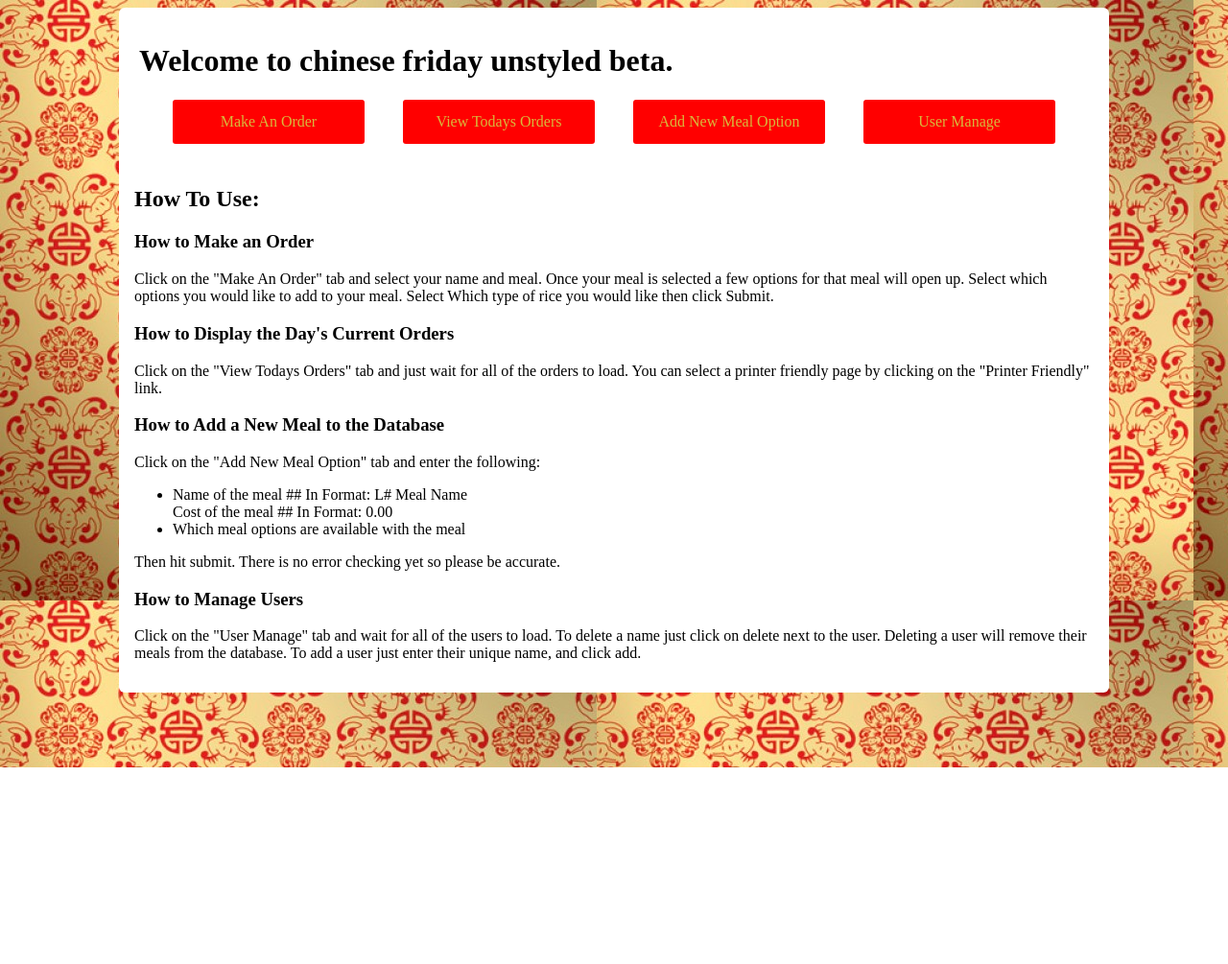
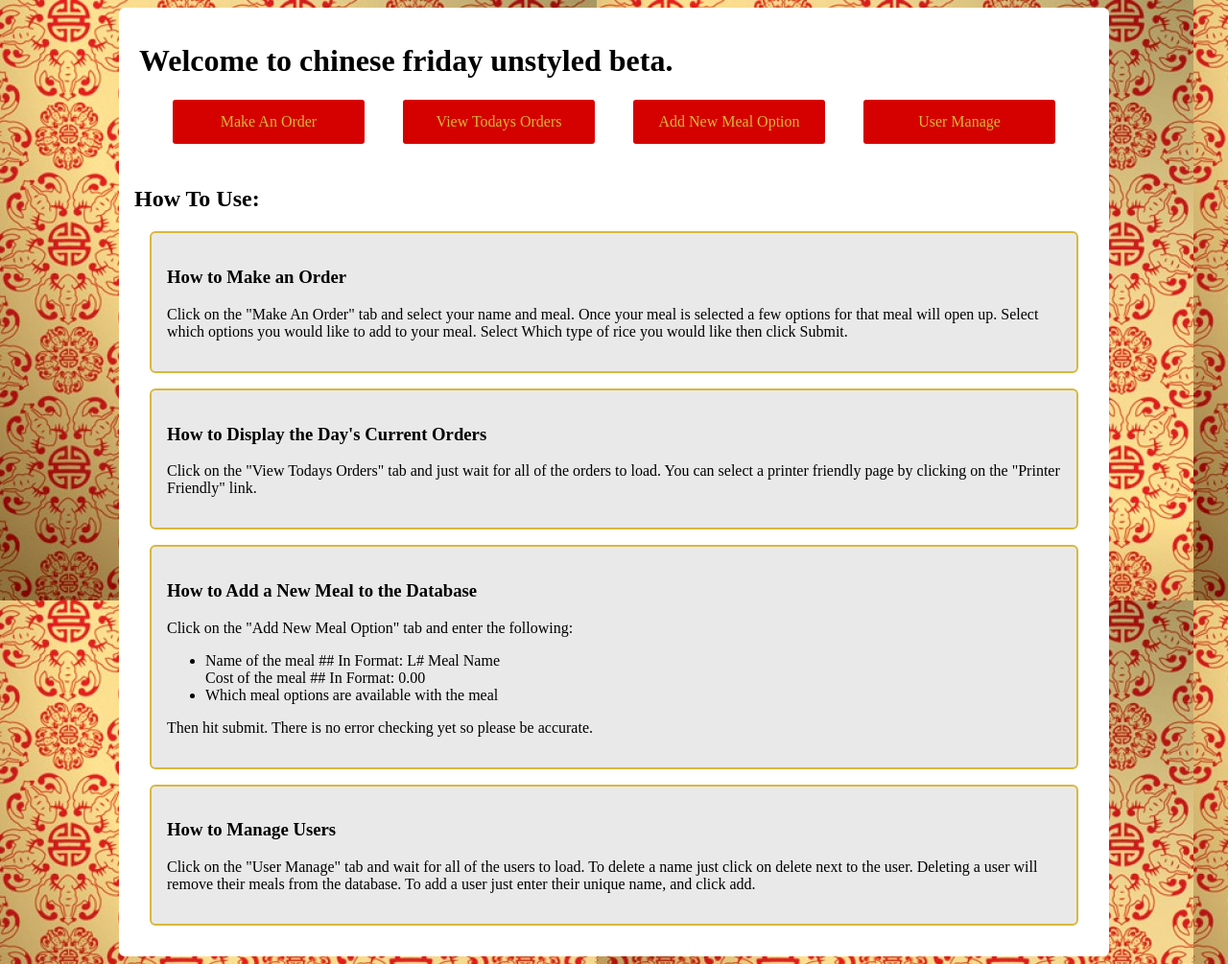
Before and after one commit to maximx1/bearded-adventure, a PHP site: page / in a window 1280 px wide. Shown: the whole page at 96% size. Before the commit the page ends 800 px from the top, so only its background shows below. Run offline with PHP 8.4, Linux system fonts and the light colour scheme.

Commit message:
Added form validation on create order to force user to select name.

```diff
--- a/CreateOrder.php
+++ b/CreateOrder.php
@@ -28,7 +28,7 @@ require_once("Controllers/SaveMeal.php");
 		$meals = $loader->LoadMealData();	//MealData class.
 		?>
 
-		<form action='SubmitOrder.php' onsubmit="validations()">
+		<form action='SubmitOrder.php' onsubmit="return validations()">
 			<!--Show users-->
 			<h3>Choose User:</h3>
 			<select id='userSelect' name='userSelect'>
--- a/Scripts/CreateOrder.js
+++ b/Scripts/CreateOrder.js
@@ -25,7 +25,7 @@ function validations()
 	if (userSelected == "nil")
 	{
 		alert("You must choose a user!");
-		return(false);
+		return false;
 	}
 
 	/*if($("#userSelect option:selected").val == "nil")
--- a/Styles/index.css
+++ b/Styles/index.css
@@ -5,9 +5,9 @@
 	padding-bottom: 14px;
 	border-radius: 3px;
 	float: left;
-	background-color: red;
+	background-color: #D50000;
 	text-decoration: none;
-	color: rgb(216, 184, 60);
+	color: #D5B83C;
 	margin-left: 40px;
 }
 
@@ -32,3 +32,13 @@ body{
 #tutorialSection{
 	margin-top: 7em;
 }
+
+.tutorial{
+	padding: 1em;
+	margin: 1em;
+	background-color:#E9E9E9;
+	border-radius: 6px;
+	border-color: #D8B83C;
+	border-width: 2px;
+	border-style: solid;
+}
```
